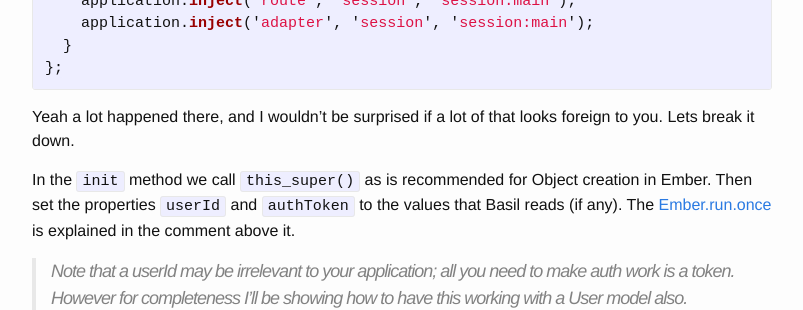
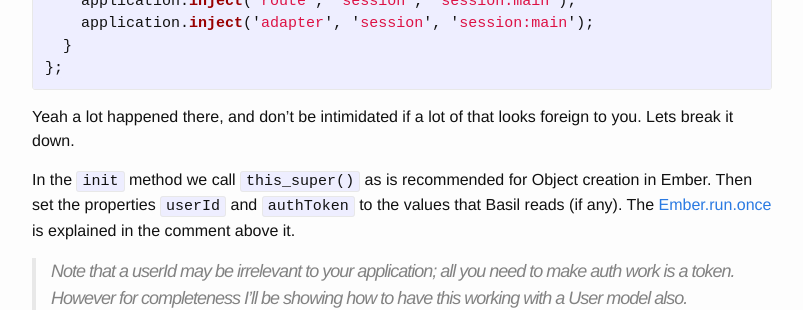
Before and after one commit to scottfister/scottfister.github.io, a Jekyll site: the page built from _posts/2014-09-05-the-best-way-to-do-ember-authentication.markdown, in a window 1280 px wide and 900 px high, scrolled down 3161 px. Shown: the part 152-462 px from the top of the window, without its empty margins (238-1041 px from the left). Built offline with Jekyll 4.4.1, drawn with Linux system fonts in a browser that asks for light colours; comment, search, counter and statistics services are not loaded.

Commit message:
Less harsh.

```diff
--- a/_posts/2014-09-05-the-best-way-to-do-ember-authentication.markdown
+++ b/_posts/2014-09-05-the-best-way-to-do-ember-authentication.markdown
@@ -135,7 +135,7 @@ export default {
 };
 {% endhighlight %}
 
-Yeah a lot happened there, and I wouldn't be surprised if a lot of that looks foreign to you. Lets break it down.
+Yeah a lot happened there, and don't be intimidated if a lot of that looks foreign to you. Lets break it down.
 
 In the `init` method we call `this_super()` as is recommended for Object creation in Ember. Then set the properties `userId` and `authToken` to the values that Basil reads (if any). The [Ember.run.once][ember-run-once] is explained in the comment above it.
 
```
Also changed, not shown: 2 other files.
